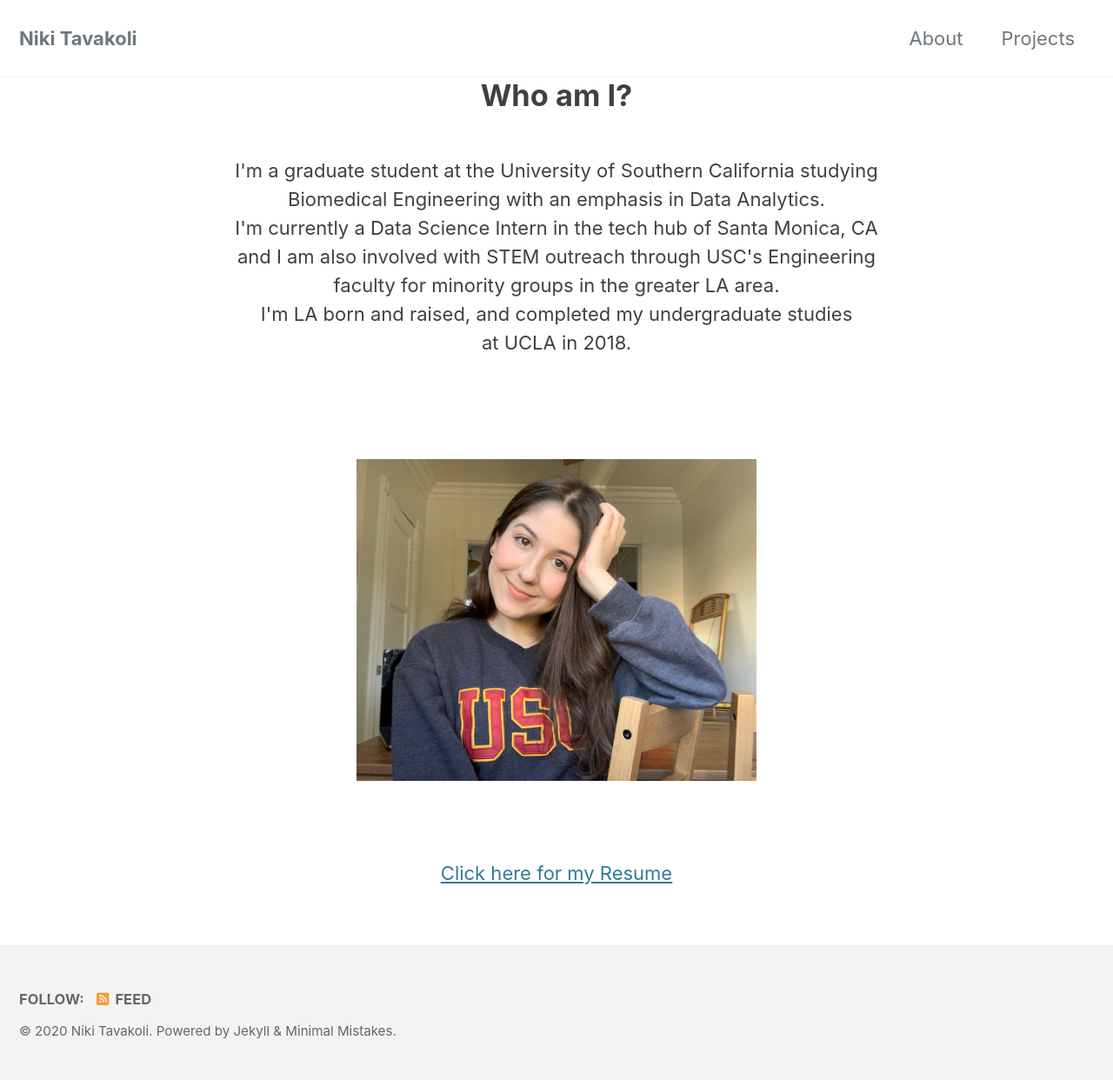
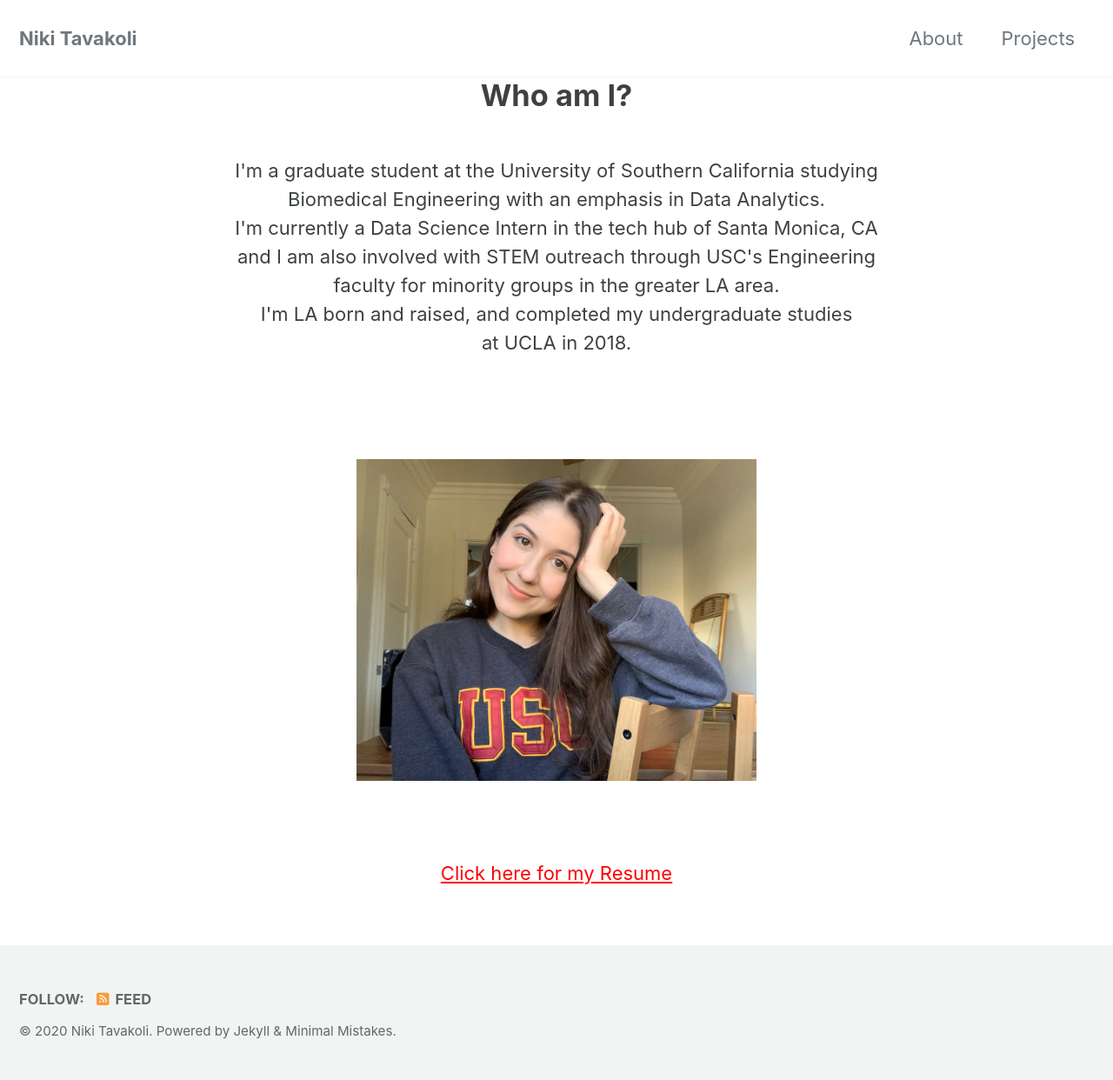
Before and after one commit to nikitavakoli/nikitavakoli.github.io, a Jekyll site: the page built from _pages/about.md, in a window 1280 px wide. Shown: the whole page at 87% size. Built offline with Jekyll 4.4.1, drawn with Linux system fonts in a browser that asks for light colours; cached includes are drawn as plain includes; nearby versions of some CDN libraries; our own code applies the rules of GitHub Pages for plain Markdown files.

Commit message:
link to my resume red

```diff
--- a/_pages/about.md
+++ b/_pages/about.md
@@ -30,5 +30,5 @@ at UCLA in 2018.
 </p>
 <br>
 <center>
-<a href="\images\Resume.pdf">Click here for my Resume</a>
+<a href="\images\Resume.pdf" style="color:red">Click here for my Resume</a>
 </center>
```
